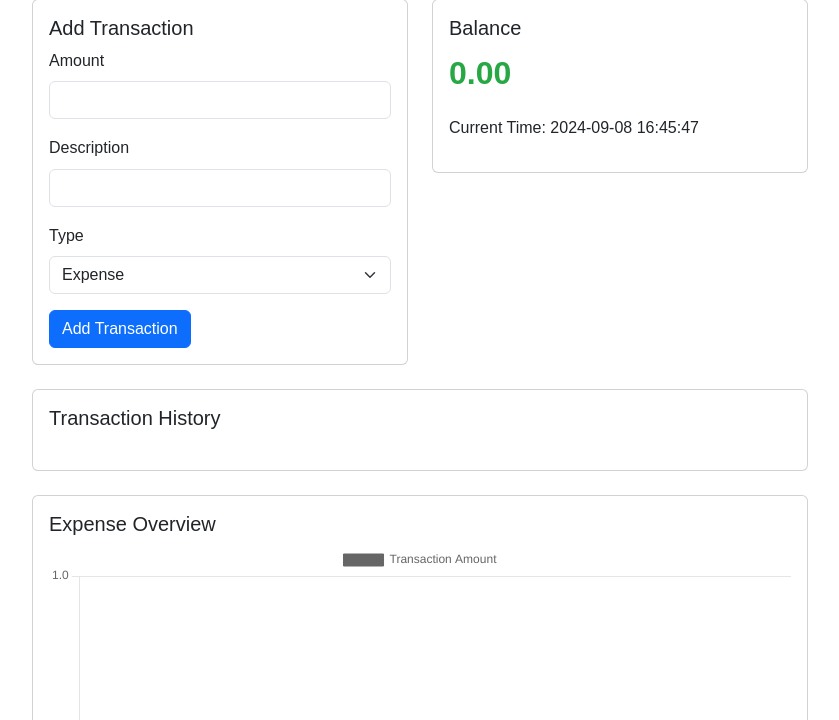
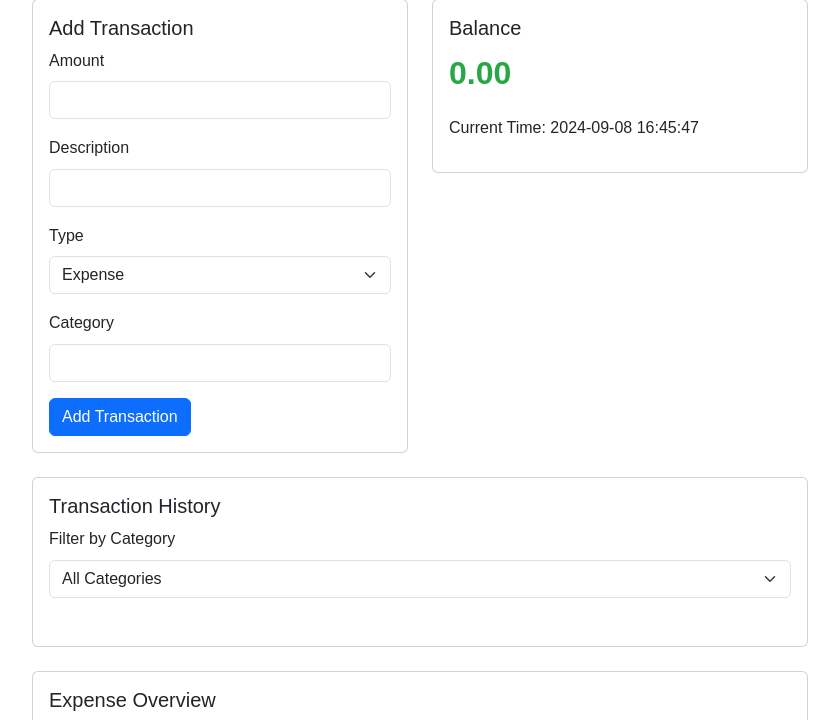
Before and after one commit to poeticinspiired/Expense-Tracker, a Flask app: page / in a window 1280 px wide. Shown: the part 151-871 px from the top of the page, without its empty margins (220-1059 px from the left). Run offline with Flask 3, Linux system fonts and the light colour scheme; the visitor is signed in with stand-in values (Sample User, id 1); data that the repository does not hold is empty.

Commit message:
Agent step completed: Create budget categories and filtering options

```diff
--- a/main.py
+++ b/main.py
@@ -19,6 +19,7 @@ login_manager.login_view = 'login'
 
 # Simulating a database with a dictionary
 users = {}
+transactions = {}
 
 class User(UserMixin):
     def __init__(self, id, username, password):
@@ -56,6 +57,7 @@ def register():
         hashed_password = generate_password_hash(password)
         new_user = User(id=username, username=username, password=hashed_password)
         users[username] = new_user
+        transactions[username] = []
         logger.info(f"New user registered: {username}")
         logger.debug(f"Current users after registration: {json.dumps(users, default=lambda o: o.__dict__, indent=2)}")
         flash('Registration successful. Please log in.')
@@ -101,12 +103,40 @@ def logout():
 def get_current_time():
     return jsonify({'current_time': datetime.now().strftime('%Y-%m-%d %H:%M:%S')})
 
-@app.route('/debug')
-def debug():
-    return jsonify({
-        'users': [{'username': user.username, 'id': user.id} for user in users.values()],
-        'current_user': current_user.username if current_user.is_authenticated else 'Not logged in'
-    })
+@app.route('/api/transactions', methods=['GET', 'POST'])
+@login_required
+def handle_transactions():
+    if request.method == 'GET':
+        return jsonify(transactions.get(current_user.username, []))
+    elif request.method == 'POST':
+        data = request.json
+        transaction = {
+            'id': len(transactions[current_user.username]),
+            'amount': data['amount'],
+            'description': data['description'],
+            'type': data['type'],
+            'category': data['category']
+        }
+        transactions[current_user.username].append(transaction)
+        return jsonify(transaction), 201
+
+@app.route('/api/transactions/<int:transaction_id>', methods=['DELETE'])
+@login_required
+def delete_transaction(transaction_id):
+    user_transactions = transactions.get(current_user.username, [])
+    for i, transaction in enumerate(user_transactions):
+        if transaction['id'] == transaction_id:
+            del user_transactions[i]
+            return '', 204
+    return jsonify({'error': 'Transaction not found'}), 404
+
+@app.route('/api/categories')
+@login_required
+def get_categories():
+    categories = set()
+    for transaction in transactions.get(current_user.username, []):
+        categories.add(transaction['category'])
+    return jsonify(list(categories))
 
 if __name__ == '__main__':
     app.run(host='0.0.0.0', port=5000, debug=True)
--- a/static/js/app.js
+++ b/static/js/app.js
@@ -5,9 +5,12 @@ document.addEventListener('DOMContentLoaded', () => {
     const amountInput = document.getElementById('amount');
     const descriptionInput = document.getElementById('description');
     const typeSelect = document.getElementById('type');
+    const categoryInput = document.getElementById('category');
+    const categoryFilterSelect = document.getElementById('category-filter');
     const expenseChartCtx = document.getElementById('expense-chart').getContext('2d');
 
-    let transactions = JSON.parse(localStorage.getItem('transactions')) || [];
+    let transactions = [];
+    let categories = [];
     let expenseChart;
 
     function updateBalance() {
@@ -19,25 +22,26 @@ document.addEventListener('DOMContentLoaded', () => {
         balanceElement.className = balance >= 0 ? 'balance positive' : 'balance negative';
     }
 
-    function renderTransactions() {
+    function renderTransactions(filteredTransactions = transactions) {
         transactionList.innerHTML = '';
-        transactions.forEach((transaction, index) => {
+        filteredTransactions.forEach((transaction) => {
             const li = document.createElement('li');
             li.className = `transaction-item ${transaction.type}`;
             li.innerHTML = `
                 <span>${transaction.description}</span>
                 <span>${transaction.type === 'income' ? '+' : '-'}$${transaction.amount.toFixed(2)}</span>
-                <button class="btn btn-sm btn-danger" onclick="removeTransaction(${index})">Remove</button>
+                <span>${transaction.category}</span>
+                <button class="btn btn-sm btn-danger" onclick="removeTransaction(${transaction.id})">Remove</button>
             `;
             transactionList.appendChild(li);
         });
     }
 
-    function updateChart() {
-        const labels = transactions.map(t => t.description);
-        const data = transactions.map(t => t.amount);
-        const backgroundColors = transactions.map(t => t.type === 'income' ? 'rgba(75, 192, 192, 0.2)' : 'rgba(255, 99, 132, 0.2)');
-        const borderColors = transactions.map(t => t.type === 'income' ? 'rgba(75, 192, 192, 1)' : 'rgba(255, 99, 132, 1)');
+    function updateChart(filteredTransactions = transactions) {
+        const labels = filteredTransactions.map(t => t.description);
+        const data = filteredTransactions.map(t => t.amount);
+        const backgroundColors = filteredTransactions.map(t => t.type === 'income' ? 'rgba(75, 192, 192, 0.2)' : 'rgba(255, 99, 132, 0.2)');
+        const borderColors = filteredTransactions.map(t => t.type === 'income' ? 'rgba(75, 192, 192, 1)' : 'rgba(255, 99, 132, 1)');
 
         if (expenseChart) {
             expenseChart.destroy();
@@ -72,38 +76,90 @@ document.addEventListener('DOMContentLoaded', () => {
         const amount = parseFloat(amountInput.value);
         const description = descriptionInput.value.trim();
         const type = typeSelect.value;
+        const category = categoryInput.value.trim();
 
-        if (isNaN(amount) || amount <= 0 || description === '') {
-            alert('Please enter a valid amount and description');
+        if (isNaN(amount) || amount <= 0 || description === '' || category === '') {
+            alert('Please enter valid transaction details');
             return;
         }
 
-        const transaction = { amount, description, type };
-        transactions.push(transaction);
-        localStorage.setItem('transactions', JSON.stringify(transactions));
+        const transaction = { amount, description, type, category };
 
-        amountInput.value = '';
-        descriptionInput.value = '';
-        typeSelect.value = 'expense';
-
-        updateBalance();
-        renderTransactions();
-        updateChart();
+        fetch('/api/transactions', {
+            method: 'POST',
+            headers: {
+                'Content-Type': 'application/json',
+            },
+            body: JSON.stringify(transaction),
+        })
+        .then(response => response.json())
+        .then(data => {
+            transactions.push(data);
+            updateCategories();
+            updateBalance();
+            renderTransactions();
+            updateChart();
+            transactionForm.reset();
+        })
+        .catch((error) => {
+            console.error('Error:', error);
+        });
     }
 
-    window.removeTransaction = function(index) {
-        transactions.splice(index, 1);
-        localStorage.setItem('transactions', JSON.stringify(transactions));
-        updateBalance();
-        renderTransactions();
-        updateChart();
-    };
+    function removeTransaction(id) {
+        fetch(`/api/transactions/${id}`, {
+            method: 'DELETE',
+        })
+        .then(response => {
+            if (response.ok) {
+                transactions = transactions.filter(t => t.id !== id);
+                updateCategories();
+                updateBalance();
+                renderTransactions();
+                updateChart();
+            }
+        })
+        .catch((error) => {
+            console.error('Error:', error);
+        });
+    }
+
+    function updateCategories() {
+        categories = [...new Set(transactions.map(t => t.category))];
+        categoryFilterSelect.innerHTML = '<option value="">All Categories</option>';
+        categories.forEach(category => {
+            const option = document.createElement('option');
+            option.value = category;
+            option.textContent = category;
+            categoryFilterSelect.appendChild(option);
+        });
+    }
+
+    function filterTransactions() {
+        const selectedCategory = categoryFilterSelect.value;
+        const filteredTransactions = selectedCategory
+            ? transactions.filter(t => t.category === selectedCategory)
+            : transactions;
+        renderTransactions(filteredTransactions);
+        updateChart(filteredTransactions);
+    }
 
     transactionForm.addEventListener('submit', addTransaction);
+    categoryFilterSelect.addEventListener('change', filterTransactions);
 
-    updateBalance();
-    renderTransactions();
-    updateChart();
+    // Fetch transactions from the server
+    fetch('/api/transactions')
+        .then(response => response.json())
+        .then(data => {
+            transactions = data;
+            updateCategories();
+            updateBalance();
+            renderTransactions();
+            updateChart();
+        })
+        .catch((error) => {
+            console.error('Error:', error);
+        });
 
     // Fetch and display current time from the server
     fetch('/api/current_time')
@@ -112,4 +168,6 @@ document.addEventListener('DOMContentLoaded', () => {
             document.getElementById('current-time').textContent = data.current_time;
         })
         .catch(error => console.error('Error fetching current time:', error));
+
+    window.removeTransaction = removeTransaction;
 });
--- a/templates/index.html
+++ b/templates/index.html
@@ -40,6 +40,10 @@
                                     <option value="income">Income</option>
                                 </select>
                             </div>
+                            <div class="mb-3">
+                                <label for="category" class="form-label">Category</label>
+                                <input type="text" class="form-control" id="category" required>
+                            </div>
                             <button type="submit" class="btn btn-primary">Add Transaction</button>
                         </form>
                     </div>
@@ -58,6 +62,12 @@
         <div class="card mb-4">
             <div class="card-body">
                 <h5 class="card-title">Transaction History</h5>
+                <div class="mb-3">
+                    <label for="category-filter" class="form-label">Filter by Category</label>
+                    <select class="form-select" id="category-filter">
+                        <option value="">All Categories</option>
+                    </select>
+                </div>
                 <ul id="transaction-list" class="list-unstyled transaction-list"></ul>
             </div>
         </div>
```
